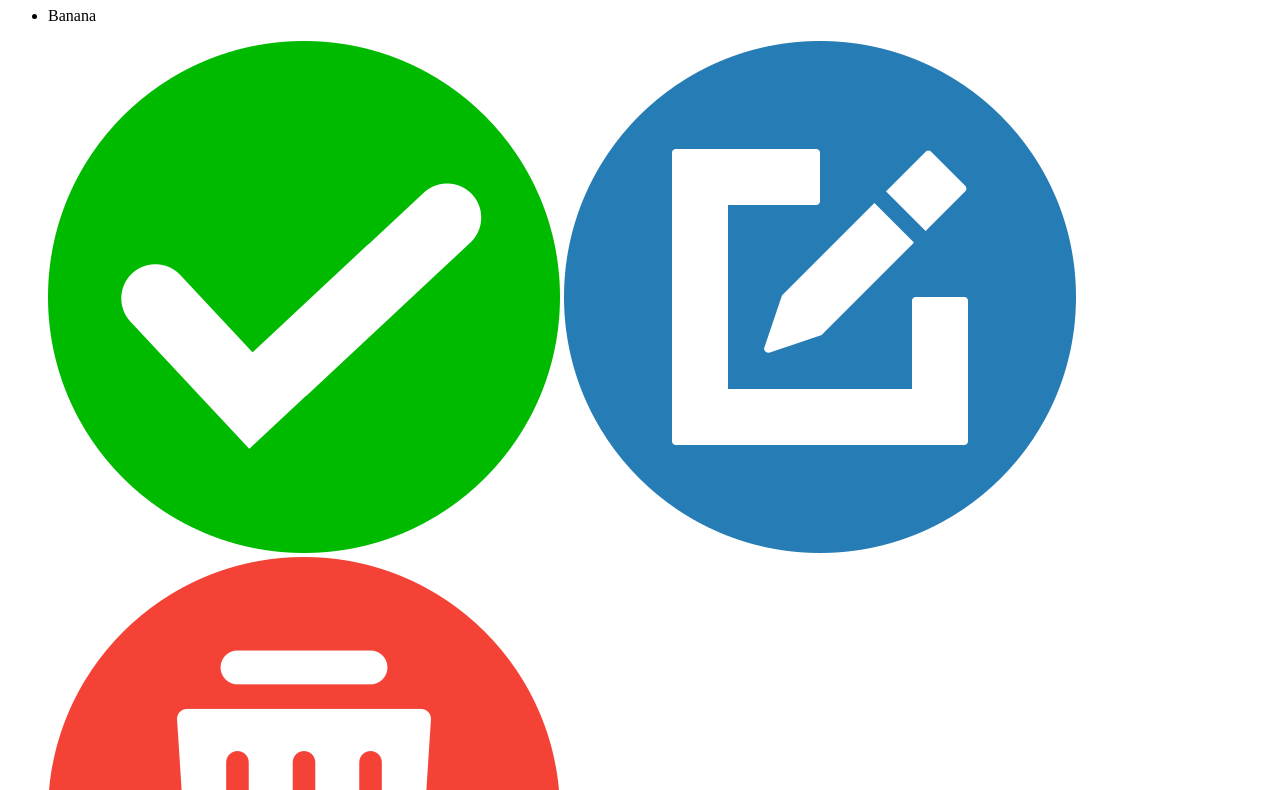
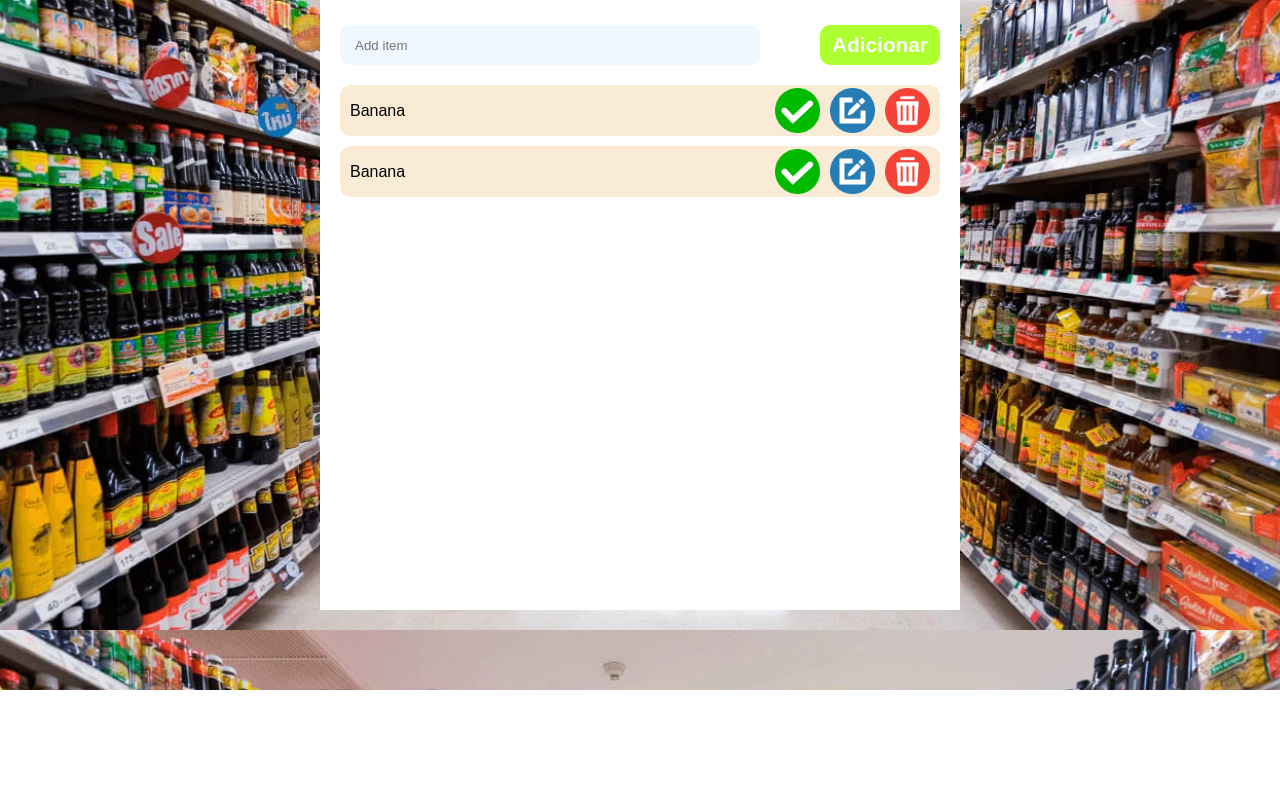
Before and after one commit to Jonathan-Albuquerque-dev/projeto-lista-de-compras-pratica, a plain HTML site: page index.html in a window 1280 px wide. Shown: the part 110-900 px from the top of the page. After the commit the page ends 800 px from the top, so only its background shows below. Drawn offline with Linux system fonts and the light colour scheme.

Commit message:
feito o css

```diff
--- a/index.html
+++ b/index.html
@@ -11,7 +11,7 @@
     <main class="container-main">
       <h1>Lista de Compras</h1>
       <div class="container-input">
-        <input type="text" />
+        <input type="text" placeholder="Add item" />
         <button>Adicionar</button>
       </div>
       <div class="container-list">
@@ -19,17 +19,17 @@
           <li>
             <p>Banana</p>
             <div class="container-item">
-              <img src="img/check.png" alt="icon check" />
-              <img src="img/edit.png" alt="icon edit" />
-              <img src="img/delet.png" alt="icon delete" />
+              <img src="img/check.png" alt="icon check" class="img" />
+              <img src="img/edit.png" alt="icon edit" class="img" />
+              <img src="img/delet.png" alt="icon delete" class="img" />
             </div>
           </li>
           <li>
             <p>Banana</p>
             <div class="container-item">
-              <img src="img/check.png" alt="icon check" />
-              <img src="img/edit.png" alt="icon edit" />
-              <img src="img/delet.png" alt="icon delete" />
+              <img src="img/check.png" alt="icon check" class="img" />
+              <img src="img/edit.png" alt="icon edit" class="img" />
+              <img src="img/delet.png" alt="icon delete" class="img" />
             </div>
           </li>
         </ul>
--- a/style.css
+++ b/style.css
@@ -0,0 +1,82 @@
+* {
+  margin: 0;
+  padding: 0;
+  box-sizing: border-box;
+  font-family: Arial, Helvetica, sans-serif;
+}
+
+body {
+  background-image: url(./img/fundo.jpg);
+  background-size: cover;
+  width: 100%;
+}
+
+.container-main {
+  width: 50%;
+  height: 700px;
+  margin: 20px auto;
+  background-color: #fff;
+}
+
+h1 {
+  font-size: 3em;
+  display: flex;
+  justify-content: center;
+  padding: 20px 0;
+}
+
+.container-input {
+  display: flex;
+  justify-content: space-between;
+  margin: 20px;
+}
+
+.container-input input {
+  width: 70%;
+  height: 40px;
+  padding: 0 15px;
+  border: none;
+  background-color: aliceblue;
+  border-radius: 10px;
+}
+
+.container-input button {
+  width: 20%;
+  height: 40px;
+  border: none;
+  border-radius: 10px;
+  background-color: greenyellow;
+  color: #fff;
+  font-size: 1.3em;
+  font-weight: bold;
+  cursor: pointer;
+}
+
+.container-input:hover button {
+  background-color: rgba(172, 255, 47, 0.795);
+}
+
+.container-item {
+  display: flex;
+  justify-content: space-between;
+}
+
+.container-list ul li {
+  display: flex;
+  justify-content: space-between;
+  margin: 10px 20px;
+  background-color: antiquewhite;
+  border-radius: 10px;
+  align-items: center;
+  padding: 3px 10px;
+}
+
+.container-item {
+  display: flex;
+  gap: 10px;
+}
+
+.img {
+  width: 45px;
+  cursor: pointer;
+}
```
